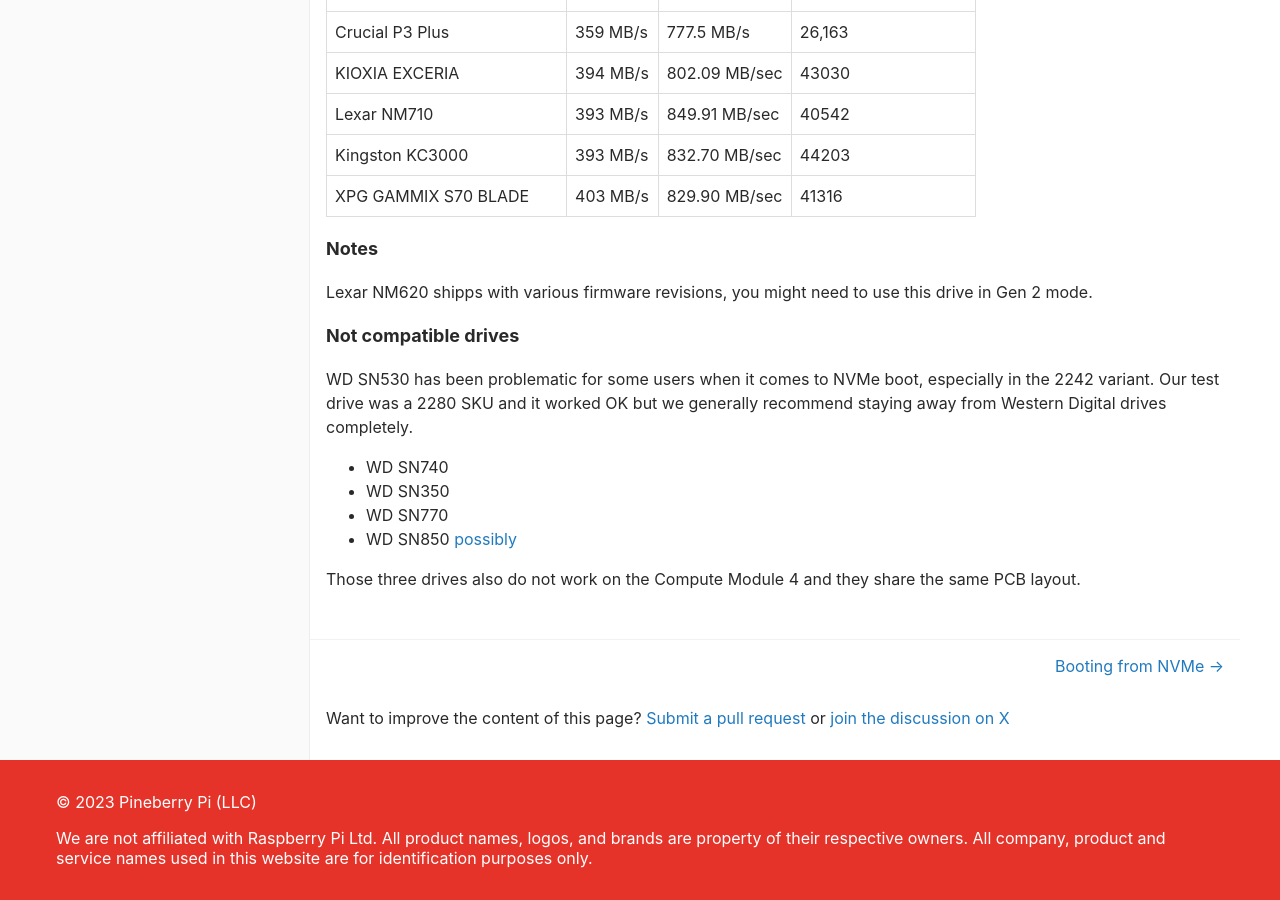
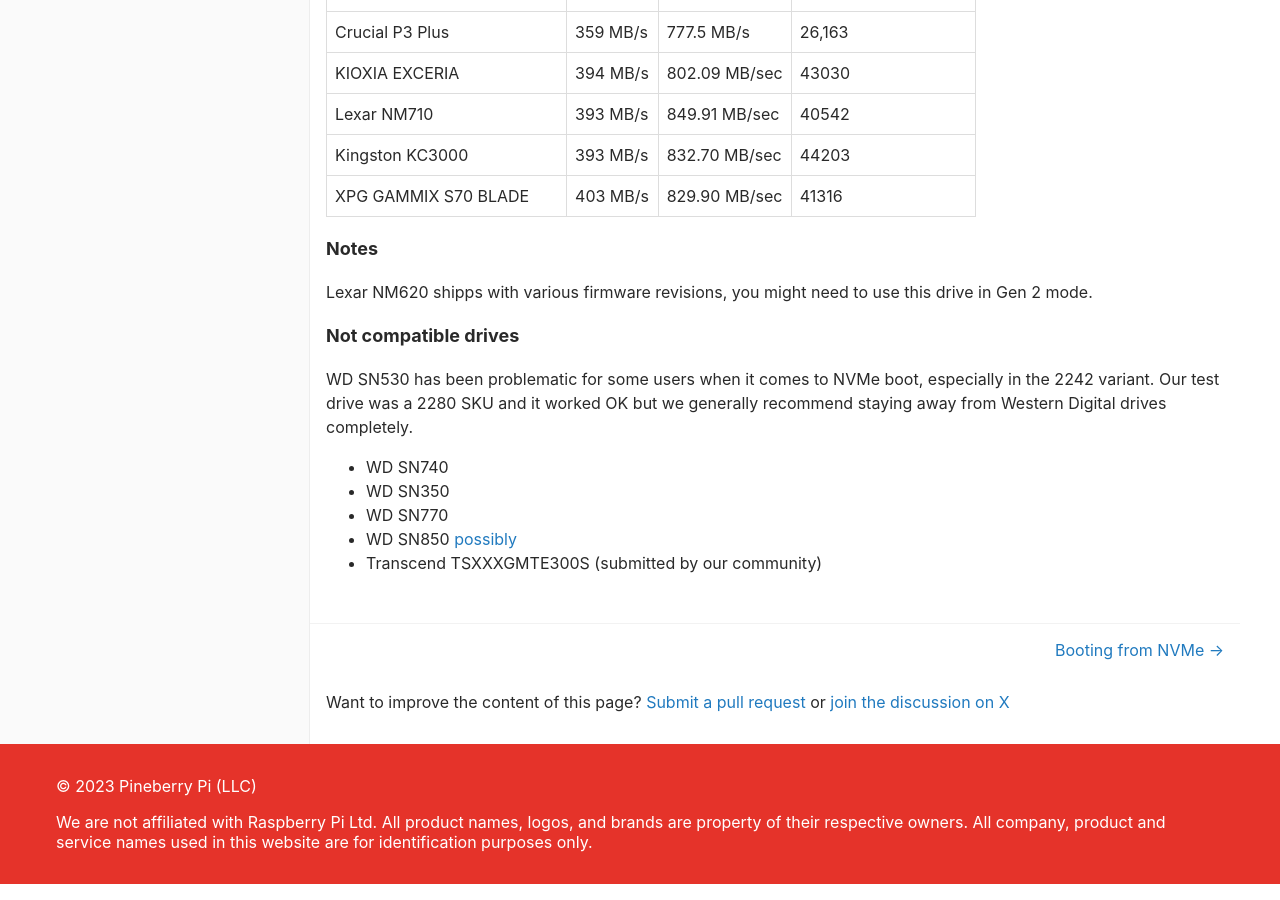
Before and after one commit to Pineboards/pineboards-docs.github.io, a Jekyll site: the page built from nvme-compatibility-list.md, in a window 1280 px wide and 900 px high, scrolled down 648 px. Built offline with Jekyll 4.4.1, drawn with Linux system fonts in a browser that asks for light colours; our own code applies the rules of GitHub Pages for plain Markdown files.

Commit message:
Update compatibility list

```diff
--- a/nvme-compatibility-list.md
+++ b/nvme-compatibility-list.md
@@ -33,5 +33,4 @@ WD SN530 has been problematic for some users when it comes to NVMe boot, especia
 - WD SN350
 - WD SN770
 - WD SN850 [possibly](https://github.com/raspberrypi/linux/issues/5217)
-
-Those three drives also do not work on the Compute Module 4 and they share the same PCB layout.
+- Transcend TSXXXGMTE300S (submitted by our community)
```
